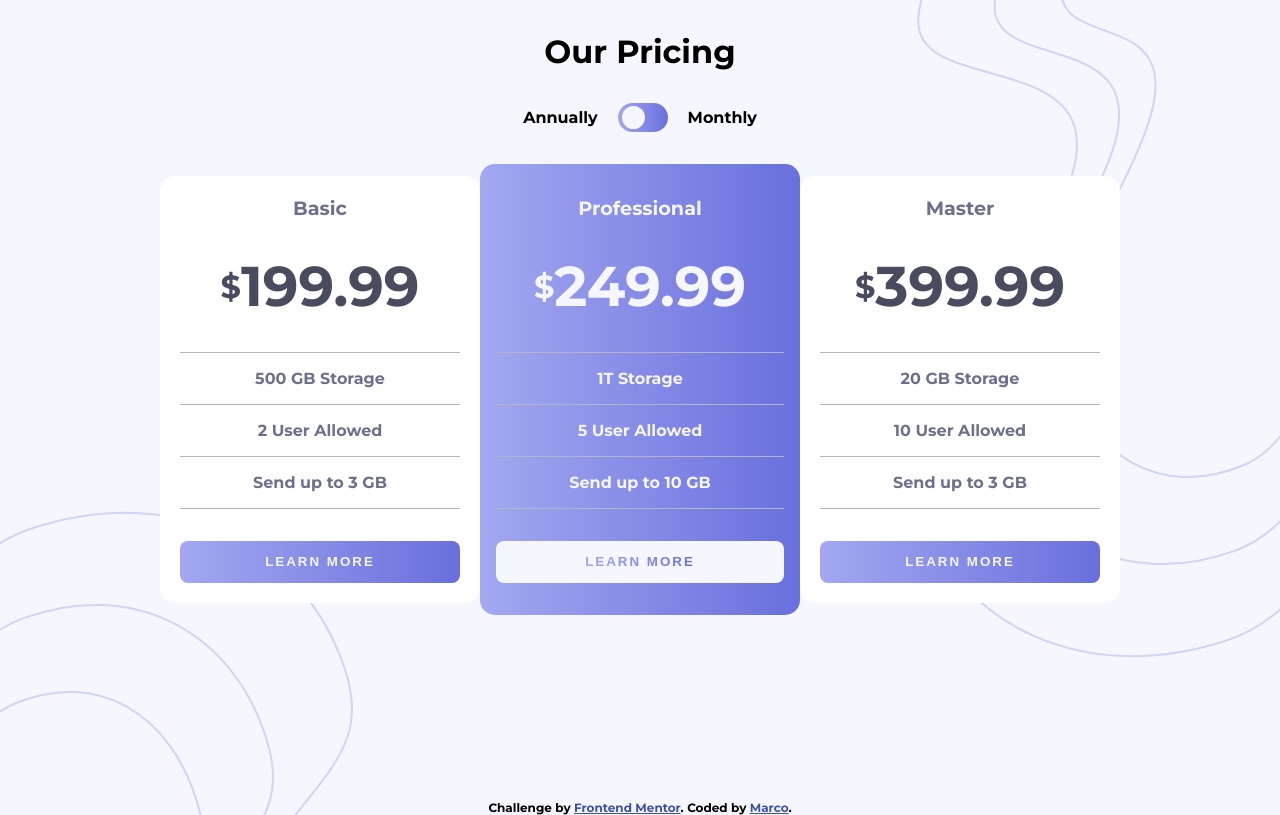
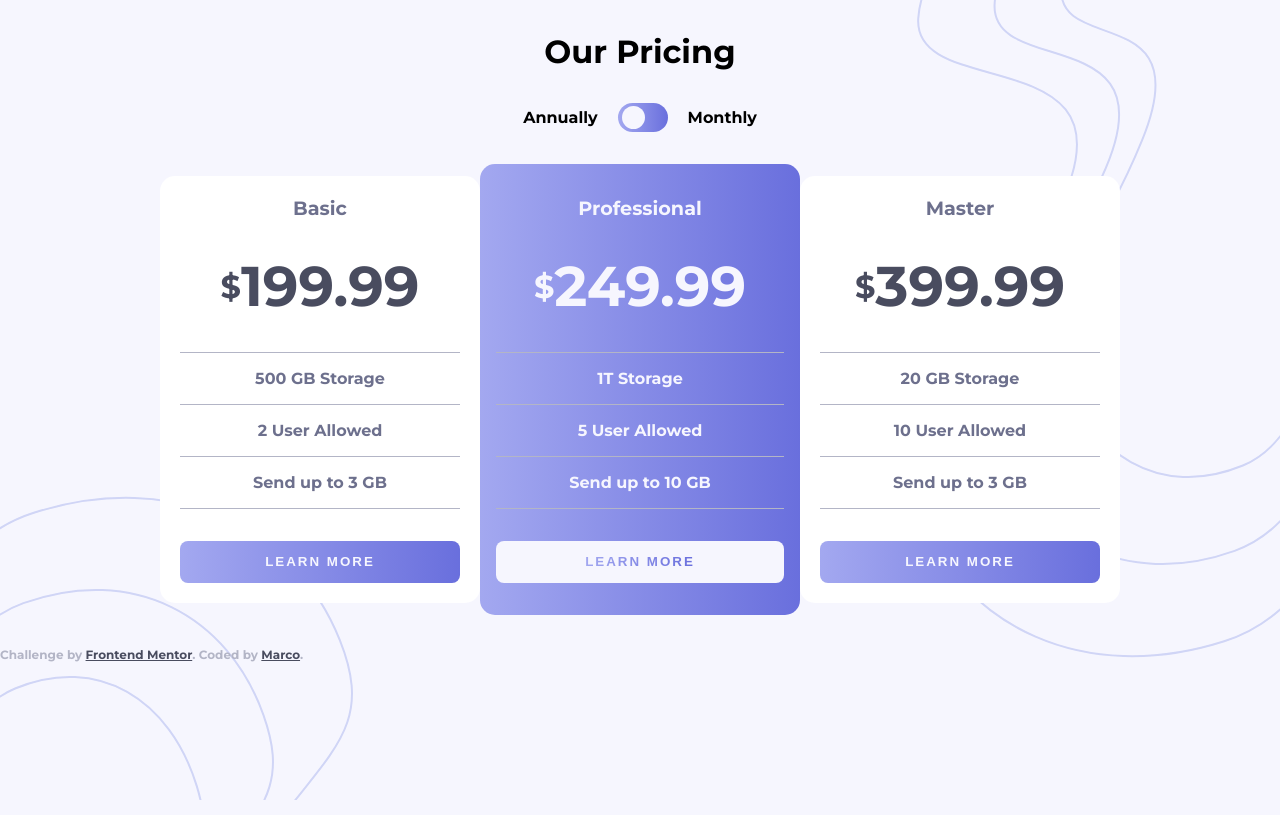
Before and after one commit to marcoberdiano/pricing-component, a React (Create React App) app: page / in a window 1280 px wide. Built offline with nearby package versions, Linux system fonts and the light colour scheme.

Commit message:
add footer

```diff
--- a/public/index.html
+++ b/public/index.html
@@ -12,17 +12,10 @@
     <link rel="apple-touch-icon" href="%PUBLIC_URL%/logo192.png" />
     <link rel="manifest" href="%PUBLIC_URL%/manifest.json" />
     <title>React App</title>
-    <style>
-      .attribution { font-size: 12px; text-align: center;}
-      .attribution a { color: hsl(228, 45%, 44%); }
-    </style>
   </head>
   <body>
     <noscript>You need to enable JavaScript to run this app.</noscript>
     <div id="root"></div>
-  <footer class="attribution">
-    Challenge by <a href="https://www.frontendmentor.io?ref=challenge" target="_blank">Frontend Mentor</a>.
-    Coded by <a href="https://www.frontendmentor.io/profile/marcoberdiano">Marco</a>.
-  </footer>
+
   </body>
 </html>
--- a/src/components/App.js
+++ b/src/components/App.js
@@ -27,6 +27,10 @@ function App() {
         <Primary planPrice={plan}/>
         <Secondary planPrice={plan} plan='Master'/>
       </main>
+      <footer class="footer">
+        Challenge by <a className='link' href="https://www.frontendmentor.io?ref=challenge" target="_blank">Frontend Mentor</a>.
+        Coded by <a className='link' href="https://www.frontendmentor.io/profile/marcoberdiano"><span className='author'>Marco</span></a>.
+      </footer>
     </div>
   );
 }
--- a/src/styles/css/index.css
+++ b/src/styles/css/index.css
@@ -157,6 +157,16 @@
   justify-content: center;
   align-items: center;
 }
+.app-container .footer {
+  font-size: 12px;
+  color: hsl(234deg, 14%, 74%);
+}
+.app-container .footer .link {
+  color: hsl(232deg, 13%, 33%);
+}
+.app-container .footer .link .author {
+  color: hsl(232deg, 13%, 33%);
+}
 
 @media only screen and (max-width: 700px) {
   .app-container .main-container {
--- a/src/styles/scss/_app.scss
+++ b/src/styles/scss/_app.scss
@@ -12,6 +12,19 @@
         justify-content: center;
         align-items: center;
     }
+
+    .footer {
+        font-size: 12px;
+        color: $LightGrayishBlue;
+
+        .link {
+            color: $DarkGrayishBlue;
+
+            .author {
+                color: $DarkGrayishBlue;
+            }
+        }
+    }
 }
 
 @media only screen and (max-width: 700px) {
```
Also changed, not shown: 1 other file (tests, documents, lock files or other folders).
